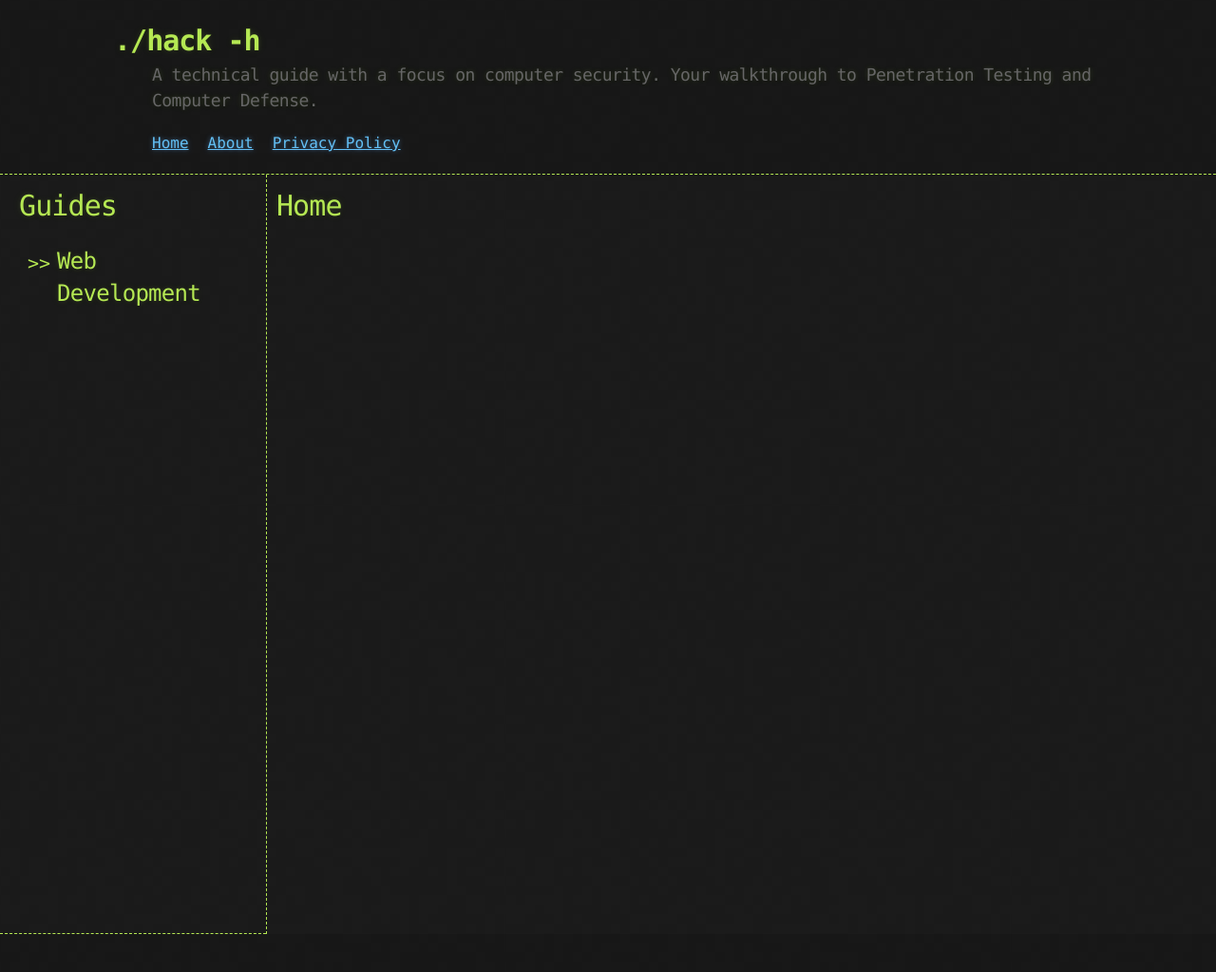
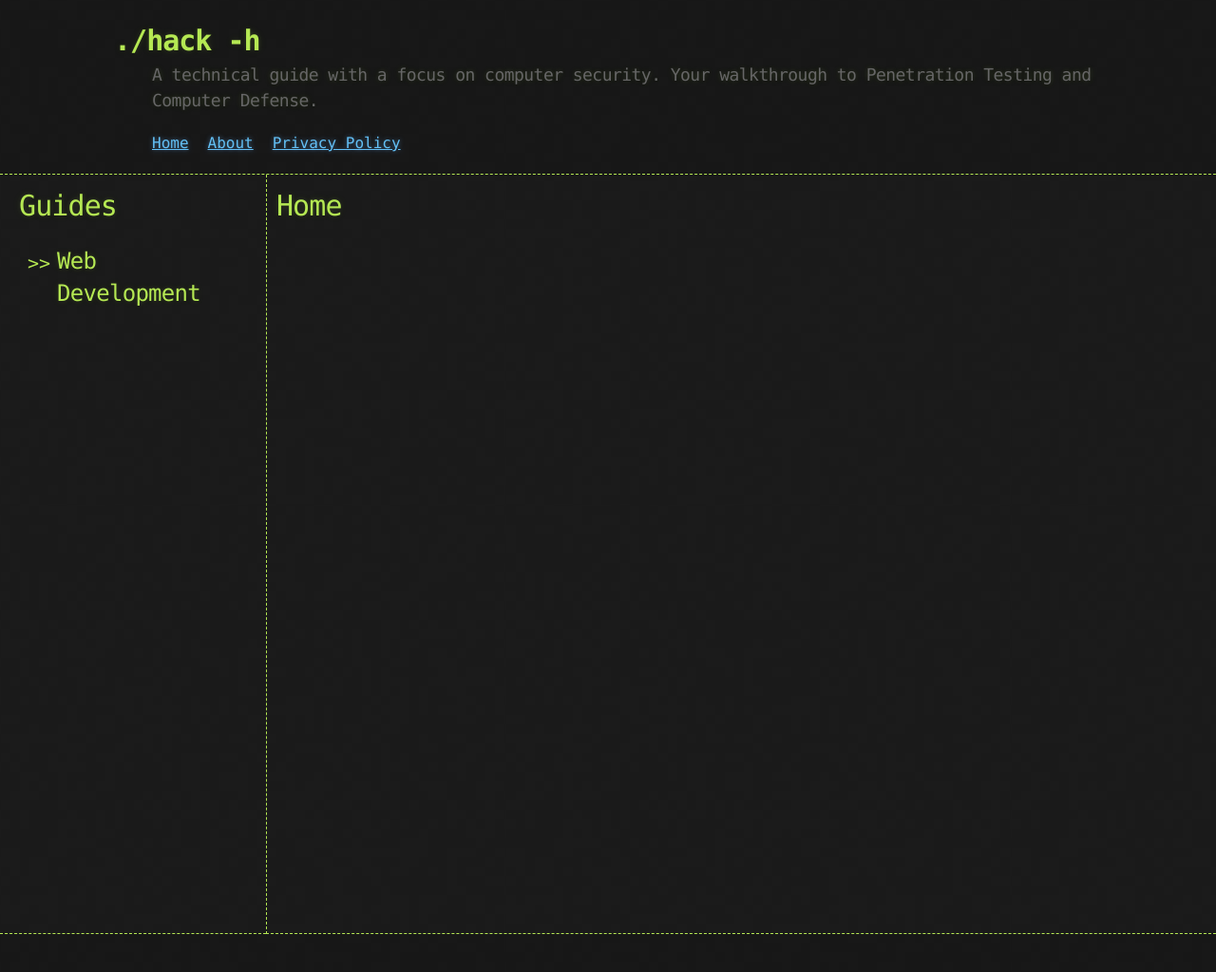
Before and after one commit to 6r0k3d/6r0k3d.github.io, a Jekyll site: the page built from index.md, in a window 1280 px wide. Shown: the whole page at 95% size. Built offline with Jekyll 4.4.1, drawn with Linux system fonts in a browser that asks for light colours; comment, search, counter and statistics services are not loaded.

Commit message:
Add bottom border
Add bottom dotted line border to main content section

```diff
--- a/_sass/jekyll-theme-hacker.scss
+++ b/_sass/jekyll-theme-hacker.scss
@@ -108,6 +108,7 @@ header h2 {
 #main_content {
   width: 80%;
   border-left: 1px dashed $conifer;
+  border-bottom: 1px dashed $conifer;
   -webkit-font-smoothing: antialiased;
   flex-grow: 128;
 }
```
